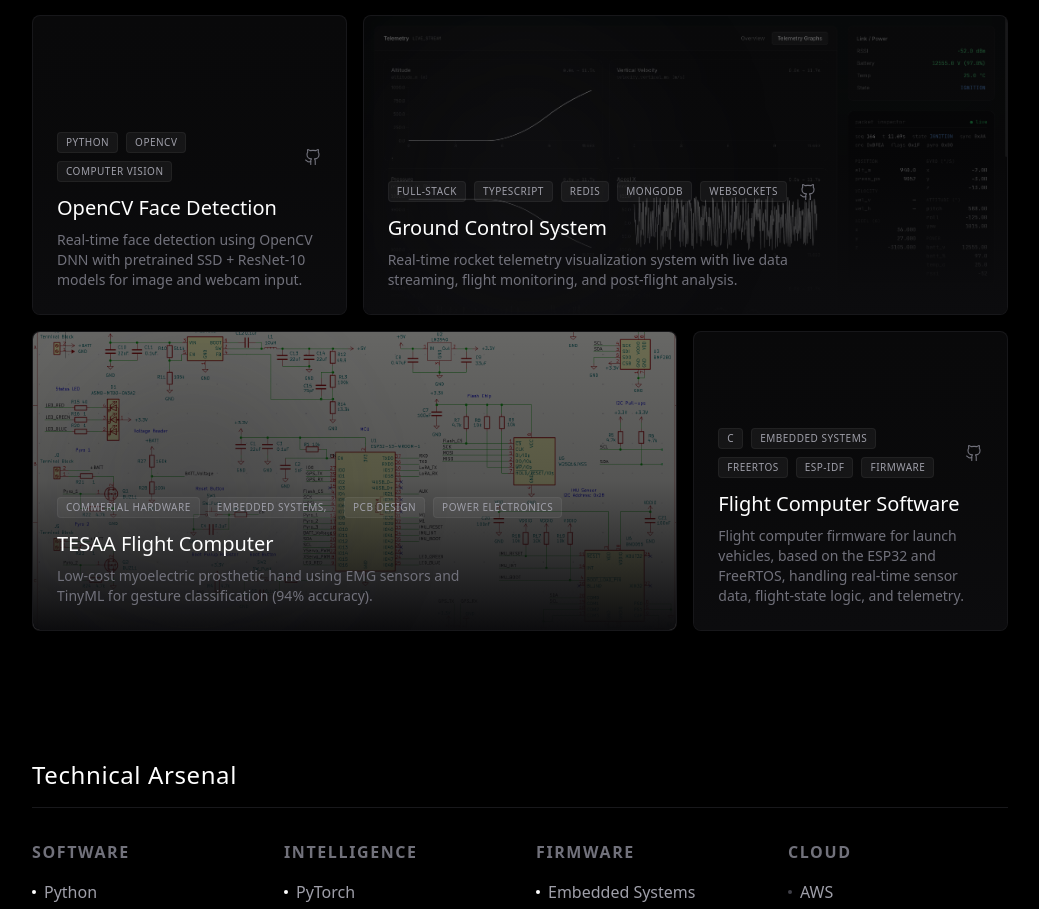
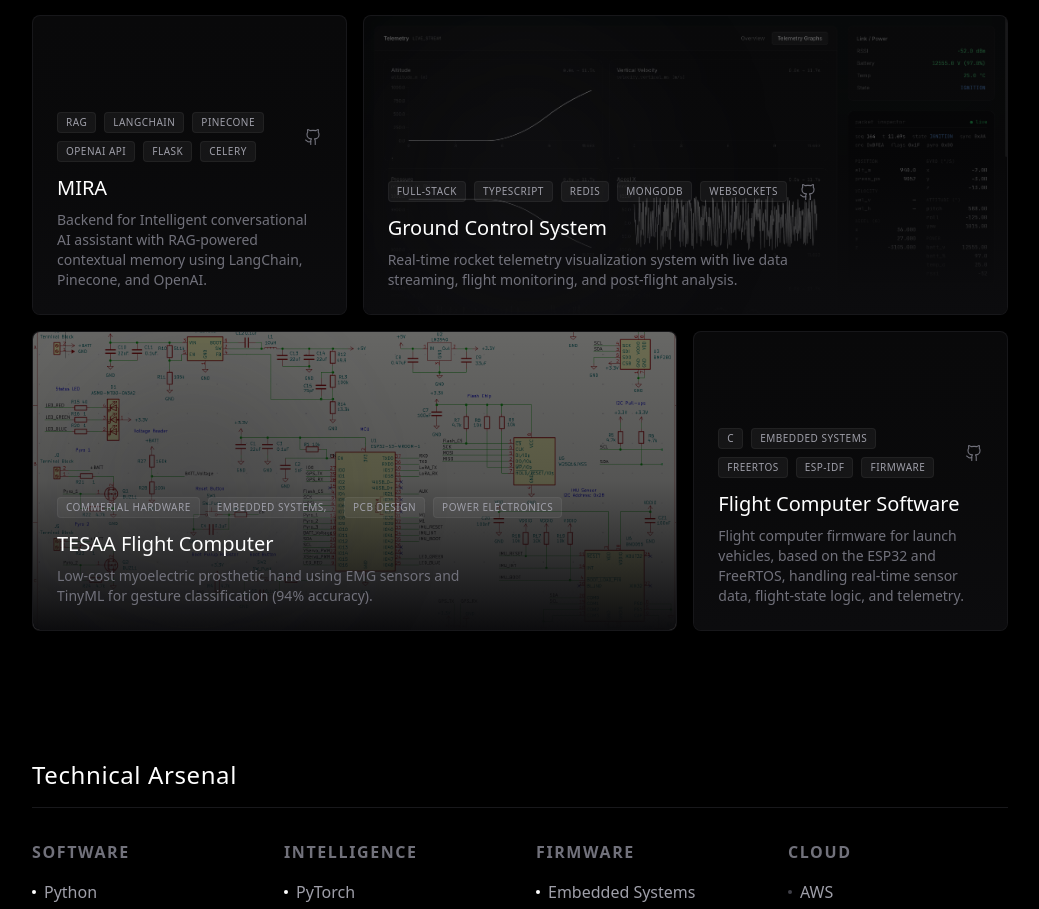
Before and after one commit to Krushna-B/krushna-bhanushali, a Next.js app: page / in a window 1280 px wide. Shown: the part 1092-2001 px from the top of the page, without its empty margins (120-1159 px from the left). Built offline with nearby package versions, Linux system fonts and the light colour scheme.

Commit message:
update mira project

```diff
--- a/src/components/Projects.tsx
+++ b/src/components/Projects.tsx
@@ -33,12 +33,12 @@ const projects: Project[] = [
     githubUrl: "https://github.com/Krushna-B/redis-clone",
   },
   {
-    title: "OpenCV Face Detection",
+    title: "MIRA",
     description:
-      "Real-time face detection using OpenCV DNN with pretrained SSD + ResNet-10 models for image and webcam input.",
-    tags: ["Python", "OpenCV", "Computer Vision"],
+      "Backend for Intelligent conversational AI assistant with RAG-powered contextual memory using LangChain, Pinecone, and OpenAI.",
+    tags: ["RAG", "Langchain", "Pinecone", "OpenAI API", "Flask", "Celery"],
     glowPosition: "left",
-    githubUrl: "https://github.com/Krushna-B/opencv-face-detection",
+    githubUrl: "https://github.com/Krushna-B/MIRA",
   },
   {
     title: "Ground Control System",
```
